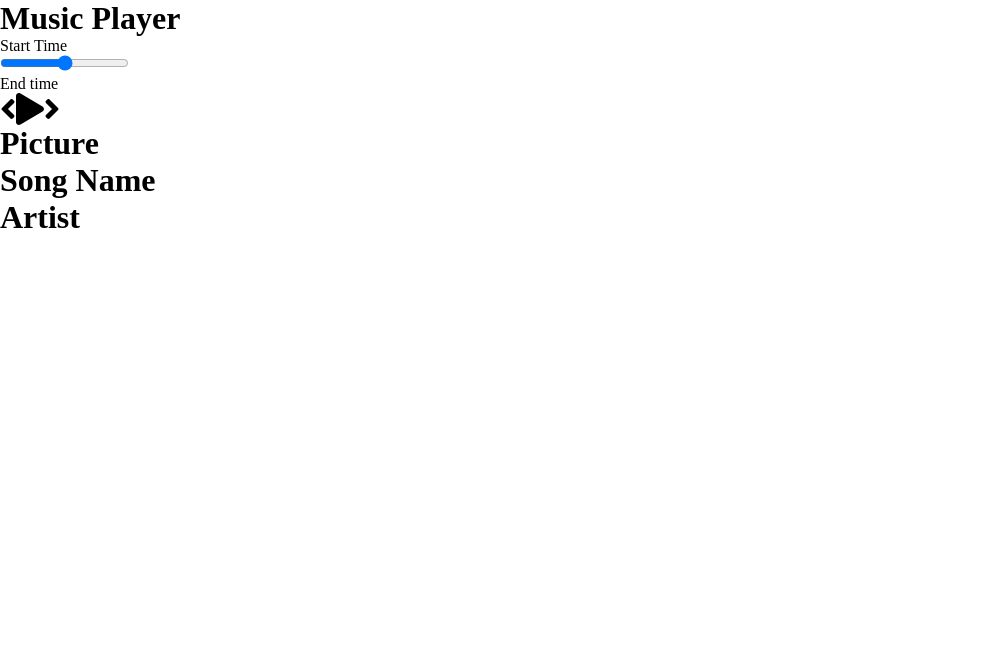
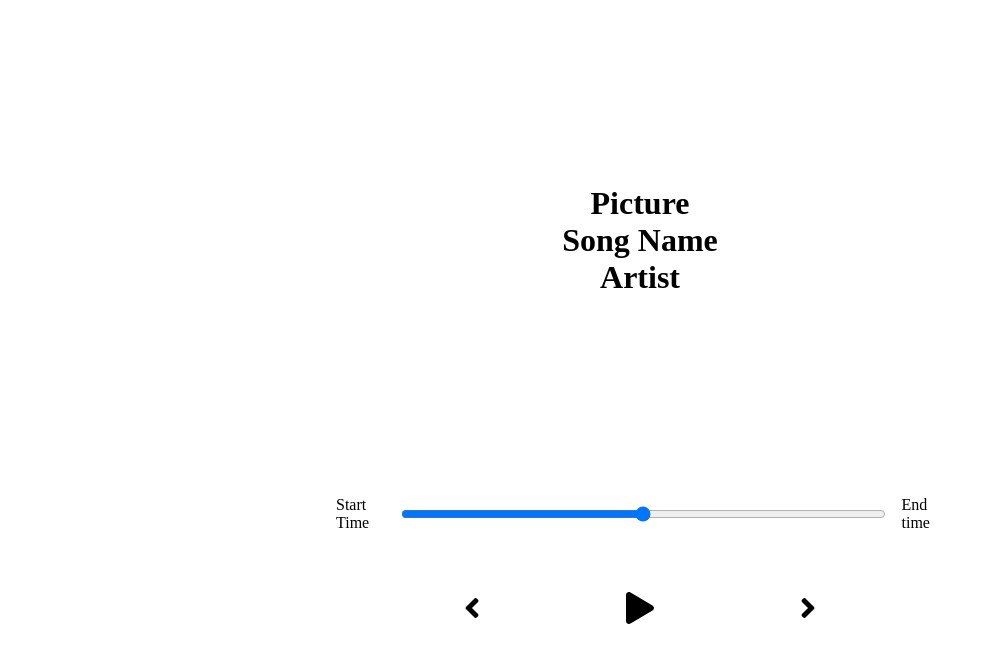
Before and after one commit to Beekasha/music-player-de, a React (Create React App) app: page / in a window 1280 px wide. Shown: the top 662 px of the page, without its empty margins (0-993 px from the left). Built offline with nearby package versions, Linux system fonts and the light colour scheme.

Commit message:
initial styling

```diff
--- a/src/App.js
+++ b/src/App.js
@@ -10,9 +10,9 @@
 function App() {
   return (
     <div className="App">
-      <h1>Music Player</h1>
+      <Song />
       <Player />
-      <Song />
+
     </div>
   );
 }
--- a/src/styles/_player.scss
+++ b/src/styles/_player.scss
@@ -1,5 +1,9 @@
 //partial
 
-.song-container {
-    min-height: 60vh;
+.player {
+    min-height: 20vh;
+    display: flex;
+    flex-direction: column;
+    align-items: center;
+    justify-content: space-between;
 }
--- a/src/styles/_song.scss
+++ b/src/styles/_song.scss
@@ -0,0 +1,30 @@
+.song-container {
+    min-height: 60vh;
+    display: flex;
+    flex-direction: column;
+    align-items: center;
+    justify-content: center;
+}
+
+.time-control {
+    width: 50%;
+    display: flex;
+    input{
+        width: 100%;
+        padding: 1rem 2rem;
+    }
+    p {
+        padding: 1rem;
+    }
+}
+
+.play-control {
+    display: flex;
+    justify-content: space-between;
+    align-items: center;
+    padding: 1rem;
+    width: 30%;
+    svg {
+        cursor: pointer;
+    }
+}
```
